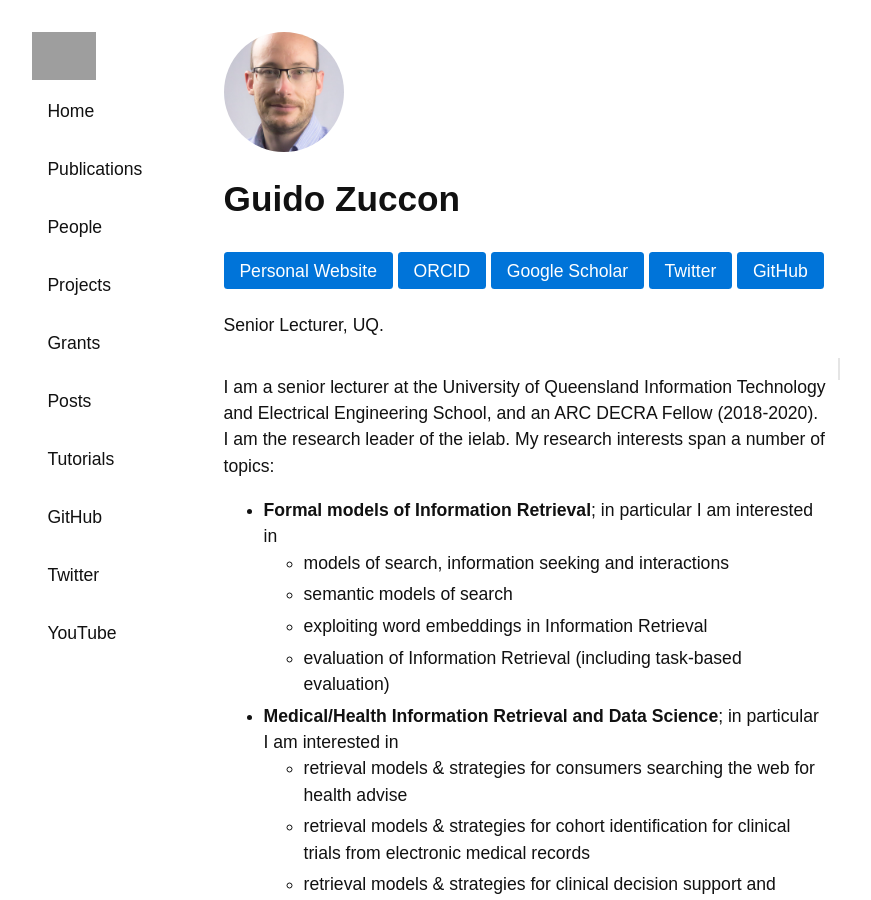
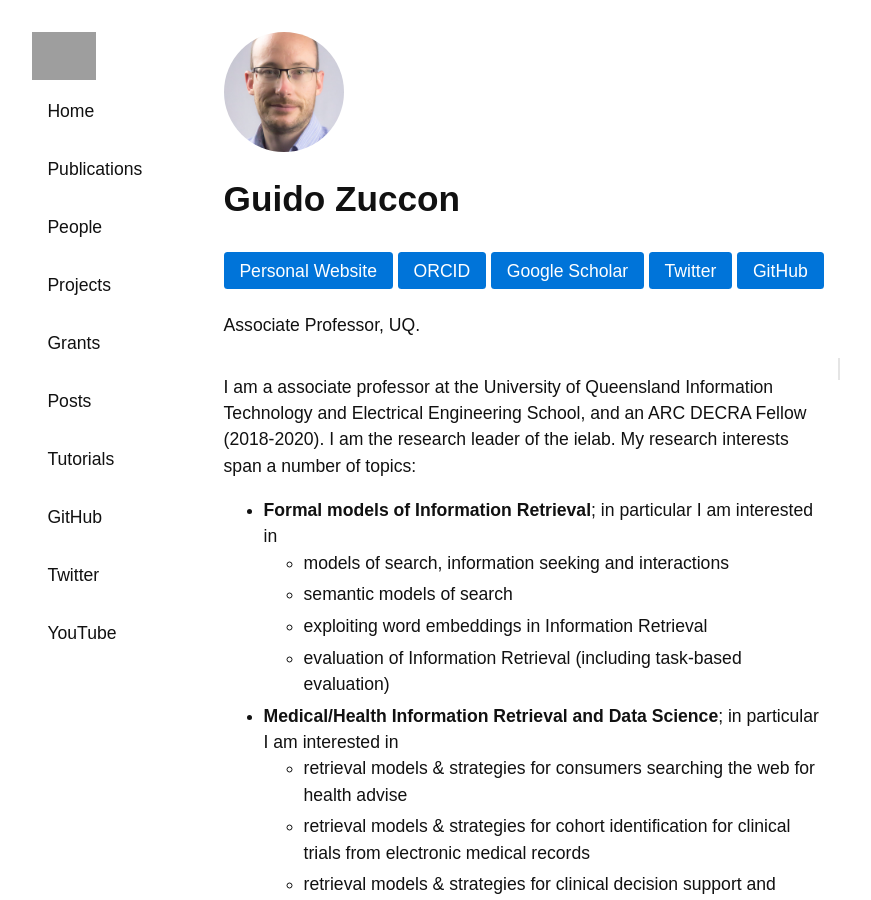
Before and after one commit to ielab/ielab.github.io, a Jekyll site: the page built from _people/guido-zuccon.md, in a window 1280 px wide and 900 px high. Shown: the whole window, without its empty margins (139-1010 px from the left). Built offline with Jekyll 4.4.1, drawn with Linux system fonts in a browser that asks for light colours; comment, search, counter and statistics services are not loaded; grey boxes are pictures that could not be loaded.

Commit message:
update Guido's title

```diff
--- a/_people/guido-zuccon.md
+++ b/_people/guido-zuccon.md
@@ -9,10 +9,10 @@ website: //ielab.io/people/guido-zuccon
 image: /images/guido-zuccon-scaled.jpg
 scholar: //scholar.google.com.au/citations?user=aEVHhC8AAAAJ
 role: staff
-description: Senior Lecturer, UQ.
+description: Associate Professor, UQ.
 ---
 
-I am a senior lecturer at the University of Queensland Information Technology and  Electrical Engineering School, and an ARC DECRA Fellow (2018-2020). I am the research leader of the ielab. My research interests span a number of topics:
+I am a associate professor at the University of Queensland Information Technology and  Electrical Engineering School, and an ARC DECRA Fellow (2018-2020). I am the research leader of the ielab. My research interests span a number of topics:
 
 * __Formal models of Information Retrieval__; in particular I am interested in
 	- models of search, information seeking and interactions
```
